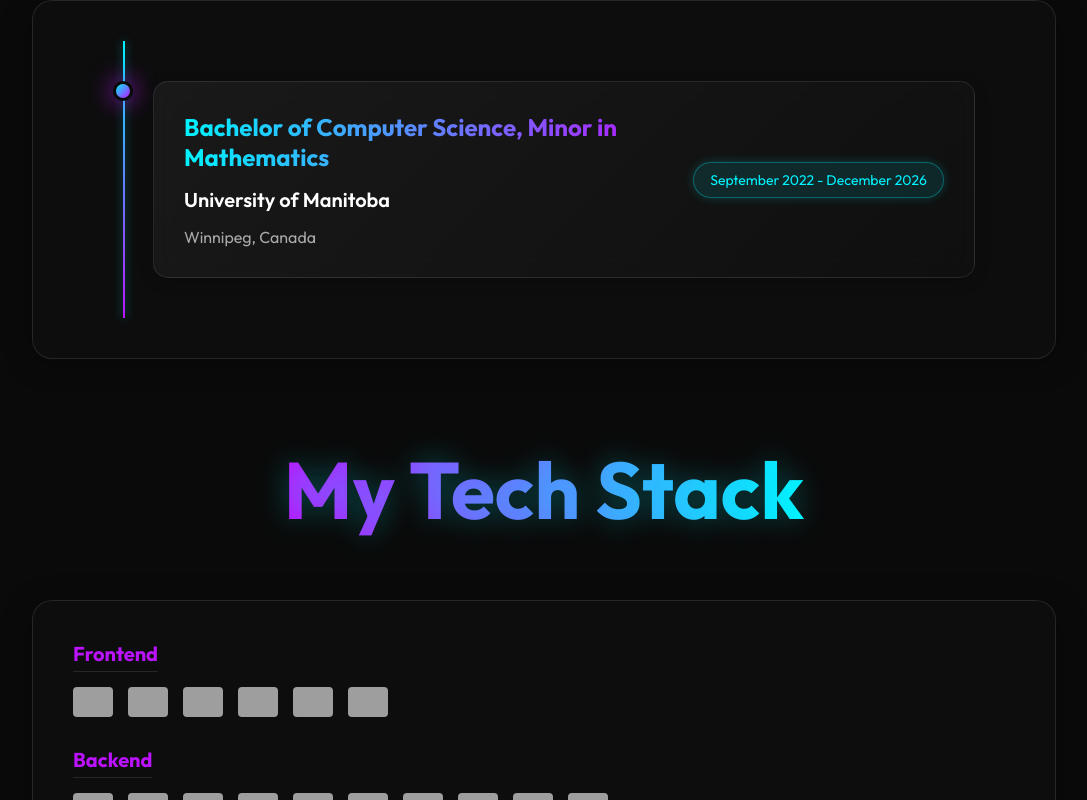
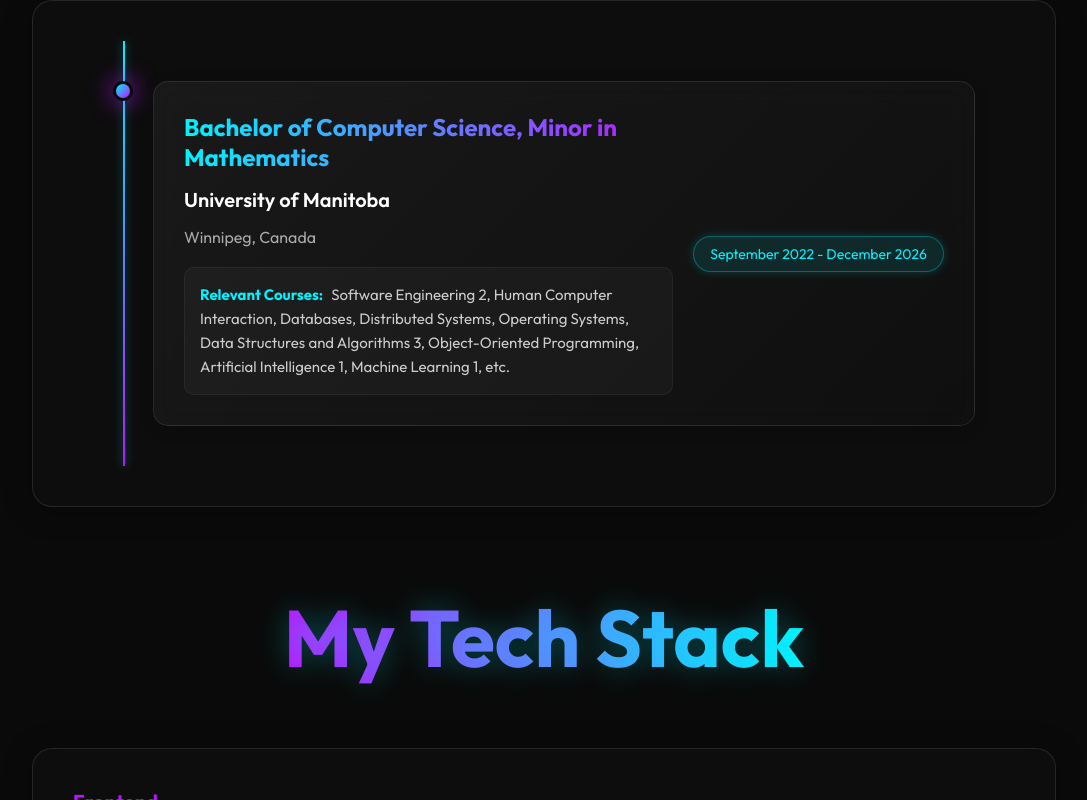
Before and after one commit to subhashyadavon/SubhashYadav, a React (Vite) app: page / in a window 1280 px wide. Shown: the part 2308-3108 px from the top of the page, without its empty margins (96-1183 px from the left). Built offline with nearby package versions, Linux system fonts and the light colour scheme; grey boxes are pictures that could not be loaded.

Commit message:
feat: add relevant coursework to Education section

```diff
--- a/src/components/Education/Education.css
+++ b/src/components/Education/Education.css
@@ -134,6 +134,22 @@
     font-size: 16px;
     color: #aaa;
     margin-top: 5px;
+    margin-bottom: 15px;
+}
+
+.education-coursework {
+    font-size: 15px;
+    color: #cccccc;
+    line-height: 1.6;
+    background: rgba(255, 255, 255, 0.03);
+    padding: 15px;
+    border-radius: 10px;
+    border: 1px solid rgba(255, 255, 255, 0.05);
+}
+
+.education-coursework strong {
+    color: var(--color-primary);
+    margin-right: 5px;
 }
 
 .education-date {
--- a/src/components/Education/Education.jsx
+++ b/src/components/Education/Education.jsx
@@ -19,6 +19,9 @@ const Education = () => {
                                     <h3>Bachelor of Computer Science, Minor in Mathematics</h3>
                                     <h4>University of Manitoba</h4>
                                     <p className="education-location">Winnipeg, Canada</p>
+                                    <div className="education-coursework">
+                                        <strong>Relevant Courses:</strong> Software Engineering 2, Human Computer Interaction, Databases, Distributed Systems, Operating Systems, Data Structures and Algorithms 3, Object-Oriented Programming, Artificial Intelligence 1, Machine Learning 1, etc.
+                                    </div>
                                 </div>
                                 <div className="education-date">September 2022 - December 2026</div>
                             </div>
```
